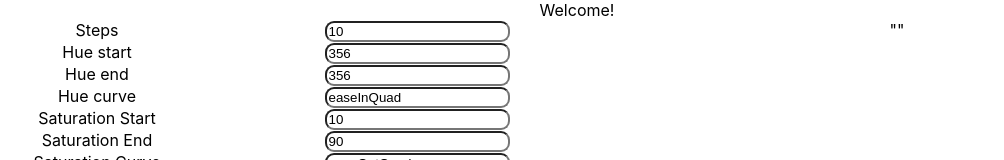
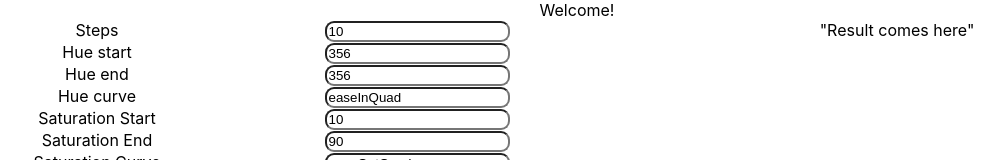
Before and after one commit to ShreyanGoswami/contrast-calc, a React (Create React App) app: page / in a window 1280 px wide. Shown: the top 160 px of the page, without its empty margins (63-1067 px from the left). Built offline with nearby package versions, Linux system fonts and the light colour scheme.

Commit message:
Added placeholder text for results view

```diff
--- a/src/components/InputComponent.jsx
+++ b/src/components/InputComponent.jsx
@@ -25,7 +25,7 @@ export class InputComponent extends Component {
             modifier: 10,
             contrastWhite: "fafafa",
             contrastBlack: "0d0f12",
-            outputVal: ""
+            outputVal: "Result comes here"
         }
     }
 
```
